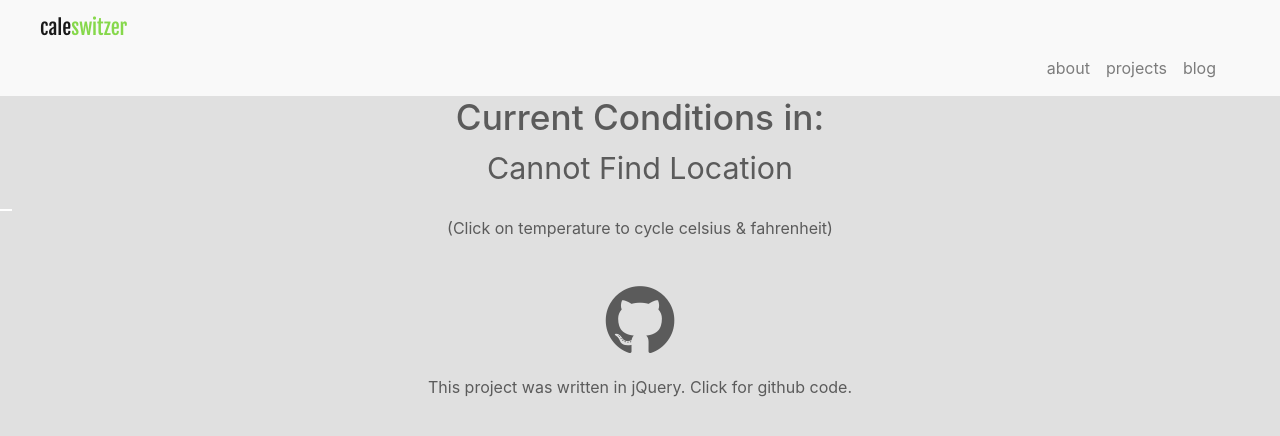
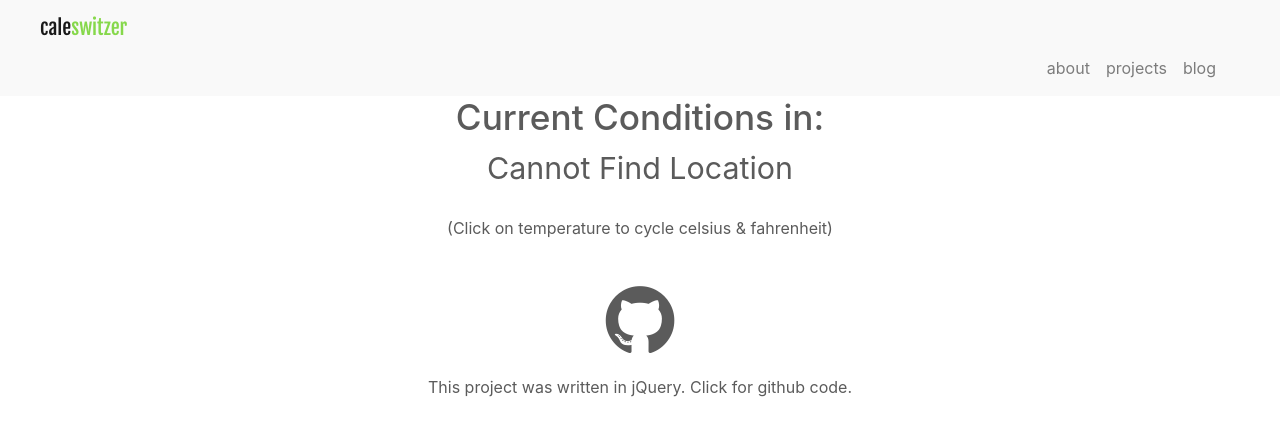
Before and after one commit to Tennyx/mysite, a Django app: page /projects/weather in a window 1280 px wide. Shown: the top 436 px of the page. Run offline with Django 3.2, Linux system fonts and the light colour scheme; parts of the project's set-up code (start-up, migrations or seed data) failed here and were passed over; some libraries are stand-ins or nearby versions.

Commit message:
debugging projects

```diff
--- a/projects/static/css/weather.css
+++ b/projects/static/css/weather.css
@@ -1,3 +1,7 @@
+body {
+  background: white;
+}
+
 #loc, #conditions {
   font-size: 190%;
 }
@@ -6,7 +10,7 @@
   font-size: 1400%;
   margin-top: -50px;
   margin-bottom: -50px;
-  background: white;
+  background: rgba(0, 0, 0, 0);
   border: white;
   color: black;
 }
--- a/projects/static/js/weather.js
+++ b/projects/static/js/weather.js
@@ -108,14 +108,15 @@
             answer = "fa fa-question"
         }
         $("#icon").attr("class", answer);
-      }else{
+      }
+      else{
         var answer = "";                                          //nighttime switch
         switch(json["current_observation"]["weather"]){
           case "Overcast":
             answer = "wi wi-night-alt-cloudy";
             break;
           case "Drizzle":
-            answer = "wi wi-night-rain-mix"; //broken//
+            answer = "wi wi-night-rain-mix";
             break;
           case "Snow":
           case "Snow Grains":
@@ -195,32 +196,17 @@
       }
        $("#temp").on("click", function(){
 
-       if($("#degrees").html() == "℉") {
+        if($("#degrees").html() == "℉") {
              $("#degrees").html("&#x2103;");
              $("#temp").html(Math.round(json["current_observation"]["temp_c"]));
-           }else{
+        }
+        else{
              $("#degrees").html("&#x2109;");
              $("#temp").html(Math.round(json["current_observation"]["temp_f"]));
          }
 
         });
       });
-    }); //function(json)//
+    });
   }
-}); //document ready//
-
-
-
-
-
-
-
-
-
-   /* if (navigator.geolocation) {
-      navigator.geolocation.getCurrentPosition(function(position) {
-        var lat = position.coords.latitude;
-        var lon = position.coords.longitude;*/
-
-        /*$.getJSON("http://api.openweathermap.org/data/2.5/weather?lat=" + lat.toString() + "&lon=" + lon.toString() + "&APPID=33906a112c9ccaeb6f563b7e1369e750", function(json){
-        $("#data").html(JSON.stringify(json));*/
+});
--- a/projects/templates/projects/weather.html
+++ b/projects/templates/projects/weather.html
@@ -21,7 +21,9 @@
 	  <i id="icon"></i>
 	</div>
 
-	<button id="temp" class="center-block"></button>
+	<div class="text-center">
+		<button id="temp" class="center-block"></button>
+	</div>
 
   	<div id="degrees" class="text-center"></div>
 
```
